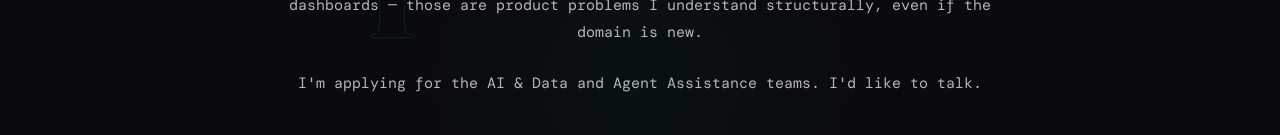
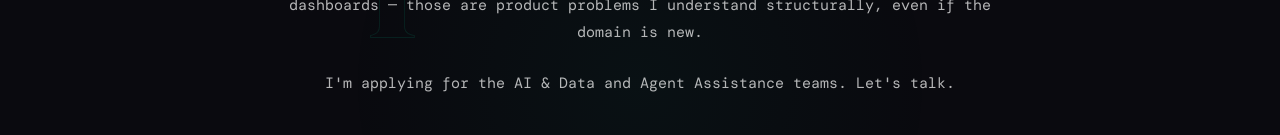
Before and after one commit to piyanshuofficial/piyanshu-portfolio, a Next.js app: page / in a window 1280 px wide. Shown: the part 4061-4196 px from the top of the page. Built offline with nearby package versions, Linux system fonts and the light colour scheme; a web font is replaced by a local one.

Commit message:
Update Why Spotnana closing line copy
Co-Authored-By: Claude Sonnet 4.6 <noreply@anthropic.com>

```diff
--- a/src/components/WhySpotnana.jsx
+++ b/src/components/WhySpotnana.jsx
@@ -28,7 +28,7 @@ export default function WhySpotnana() {
           </p>
 
           <p className={styles.para}>
-            I'm applying for the AI &amp; Data and Agent Assistance teams. I'd like to talk.
+            I'm applying for the AI &amp; Data and Agent Assistance teams. Let's talk.
           </p>
 
           <div className={styles.ctaRow}>
```
